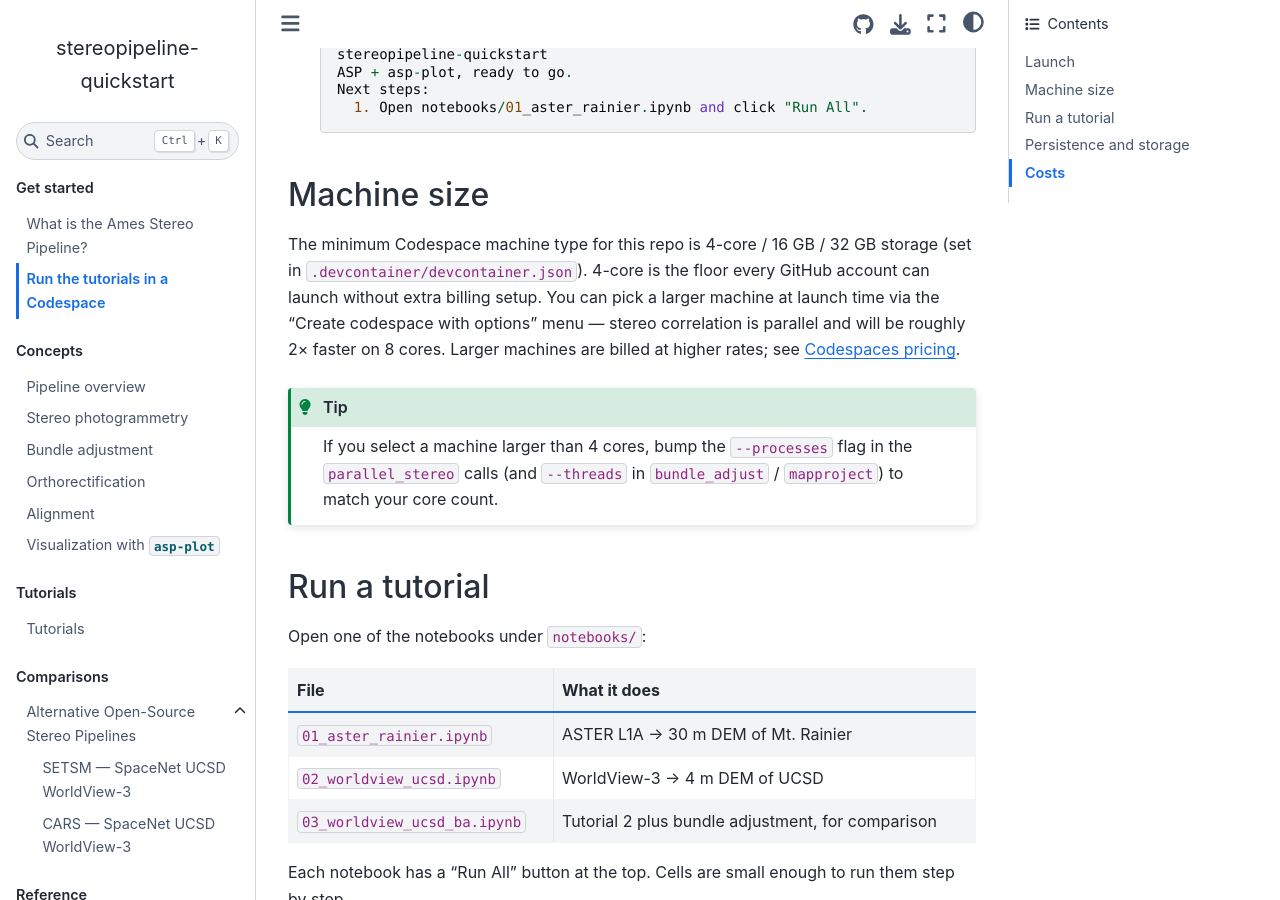
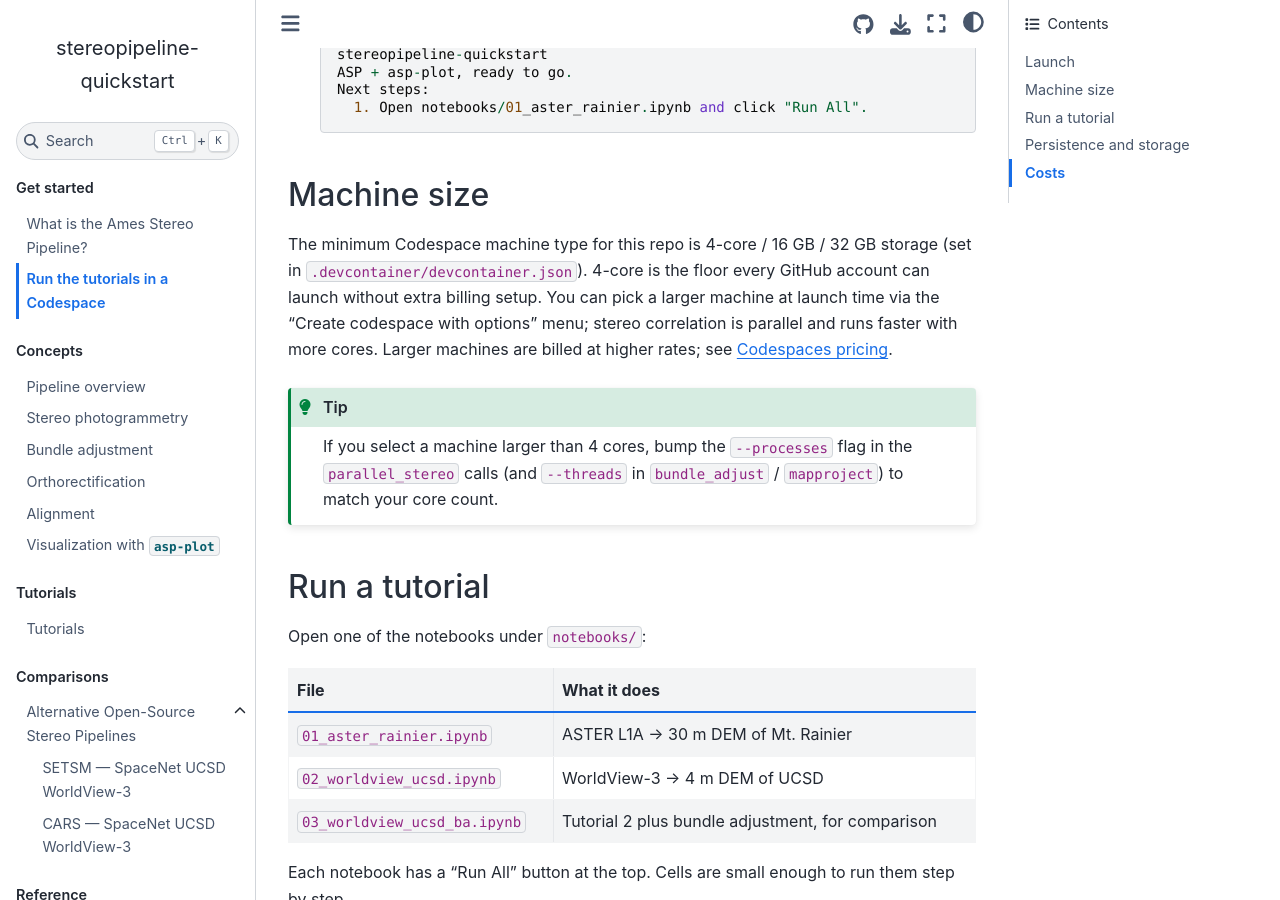
Before and after one commit to uw-cryo/stereopipeline-quickstart, a Sphinx documentation site: the page built from docs/start/codespaces.md, in a window 1280 px wide and 900 px high, scrolled down 569 px. Built offline with Sphinx 7.4.7 and the Sphinx Book theme 1.1.4, drawn with Linux system fonts in a browser that asks for light colours; pages that are not in the unit, such as notebooks, are missing from menus.

Commit message:
Drop the 2× speedup claim from the Codespace machine-size page
AGENTS.md rules out speedup ratios and wall-time claims in user-facing
docs; this one survived the plain-language pass because that pass was
style only. Replaced with the qualitative statement that stereo
correlation is parallel and runs faster with more cores.

````diff
--- a/docs/start/codespaces.md
+++ b/docs/start/codespaces.md
@@ -24,7 +24,7 @@
 
 ## Machine size
 
-The minimum Codespace machine type for this repo is 4-core / 16 GB / 32 GB storage (set in `.devcontainer/devcontainer.json`). 4-core is the floor every GitHub account can launch without extra billing setup. You can pick a larger machine at launch time via the "Create codespace with options" menu — stereo correlation is parallel and will be roughly 2× faster on 8 cores. Larger machines are billed at higher rates; see [Codespaces pricing](https://docs.github.com/en/billing/managing-billing-for-github-codespaces/about-billing-for-github-codespaces).
+The minimum Codespace machine type for this repo is 4-core / 16 GB / 32 GB storage (set in `.devcontainer/devcontainer.json`). 4-core is the floor every GitHub account can launch without extra billing setup. You can pick a larger machine at launch time via the "Create codespace with options" menu; stereo correlation is parallel and runs faster with more cores. Larger machines are billed at higher rates; see [Codespaces pricing](https://docs.github.com/en/billing/managing-billing-for-github-codespaces/about-billing-for-github-codespaces).
 
 ```{tip}
 If you select a machine larger than 4 cores, bump the `--processes` flag in the `parallel_stereo` calls (and `--threads` in `bundle_adjust` / `mapproject`) to match your core count.
````
